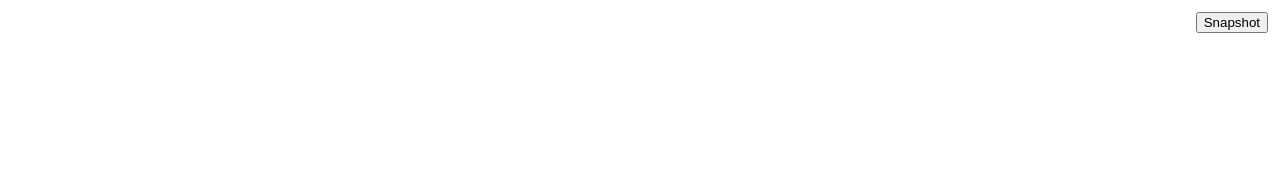
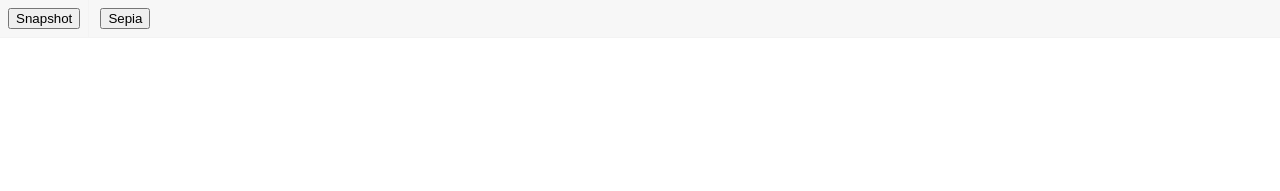
Before and after one commit to ledbettj/video-fun, a plain HTML site: page index.html in a window 1280 px wide. Drawn offline with Linux system fonts and the light colour scheme.

Commit message:
whatever.

```diff
--- a/app.js
+++ b/app.js
@@ -89,17 +89,24 @@
     this.e = element;
     this.b = document.createElement('canvas');
     this.v = document.createElement('video');
+
+    this.v.addEventListener('loadedmetadata', function() {
+      this.b.width  = this.e.width  = this.v.videoWidth;
+      this.b.height = this.e.height = this.v.videoHeight;
+
+      this.e.style.width  = this.e.width + 'px';
+      this.e.style.height = this.e.height + 'px';
+
+    }.bind(this));
+
+    this.bctx = this.b.getContext('2d');
+    this.ctx  = this.e.getContext('2d');
+
     this.filters = [window.filters.obama];
     this.resize();
   };
 
-  App.prototype.resize = function() {
-    this.b.width  = this.v.width  = this.e.width  = this.e.clientWidth;
-    this.b.height = this.v.height = this.e.height = this.e.clientHeight;
-
-    this.bctx = this.b.getContext('2d');
-    this.ctx  = this.e.getContext('2d');
-  };
+  App.prototype.resize = function() {};
 
 
   App.prototype.run = function() {
--- a/index.html
+++ b/index.html
@@ -5,9 +5,14 @@
     <link rel="stylesheet" href="main.css">
   </head>
   <body>
-    <button style="z-index: 500; position: fixed; right: 12px; top: 12px;" onclick="window.app.snapshot()">
-      Snapshot
-    </button>
+    <ul id="controls">
+      <li>
+        <button onclick="window.app.snapshot()"> Snapshot </button>
+      </li>
+      <li>
+        <button onclick="window.app.filters=[filters.sepia]">Sepia</button>
+      </li>
+    </ul>
     <canvas id="e"></canvas>
     <script src="app.js"></script>
     <script>
--- a/main.css
+++ b/main.css
@@ -1,7 +1,36 @@
-html, body, #e {
+html, body {
   display: block;
   width: 100%;
   height: 100%;
+  margin: 0; padding: 0;
+}
+
+body {
+  color: #333;
+  font-family: Ubuntu, Helvetica, Arial, sans-serif;
+  font-size: 11px;
+}
+
+#e {
+  display: block;
+  margin: 0px auto;
+}
+
+#controls {
+  background: #f7f7f7;
+  border-bottom: 1px solid #f3f3f3;
+  list-style: none;
+  display: block;
   margin: 0;
   padding: 0;
 }
+
+#controls li {
+  display: inline-block;
+  padding: 8px;
+  border-right: 1px solid #f3f3f3;
+}
+
+#controls li:last-child {
+  border-right: none;
+}
```
